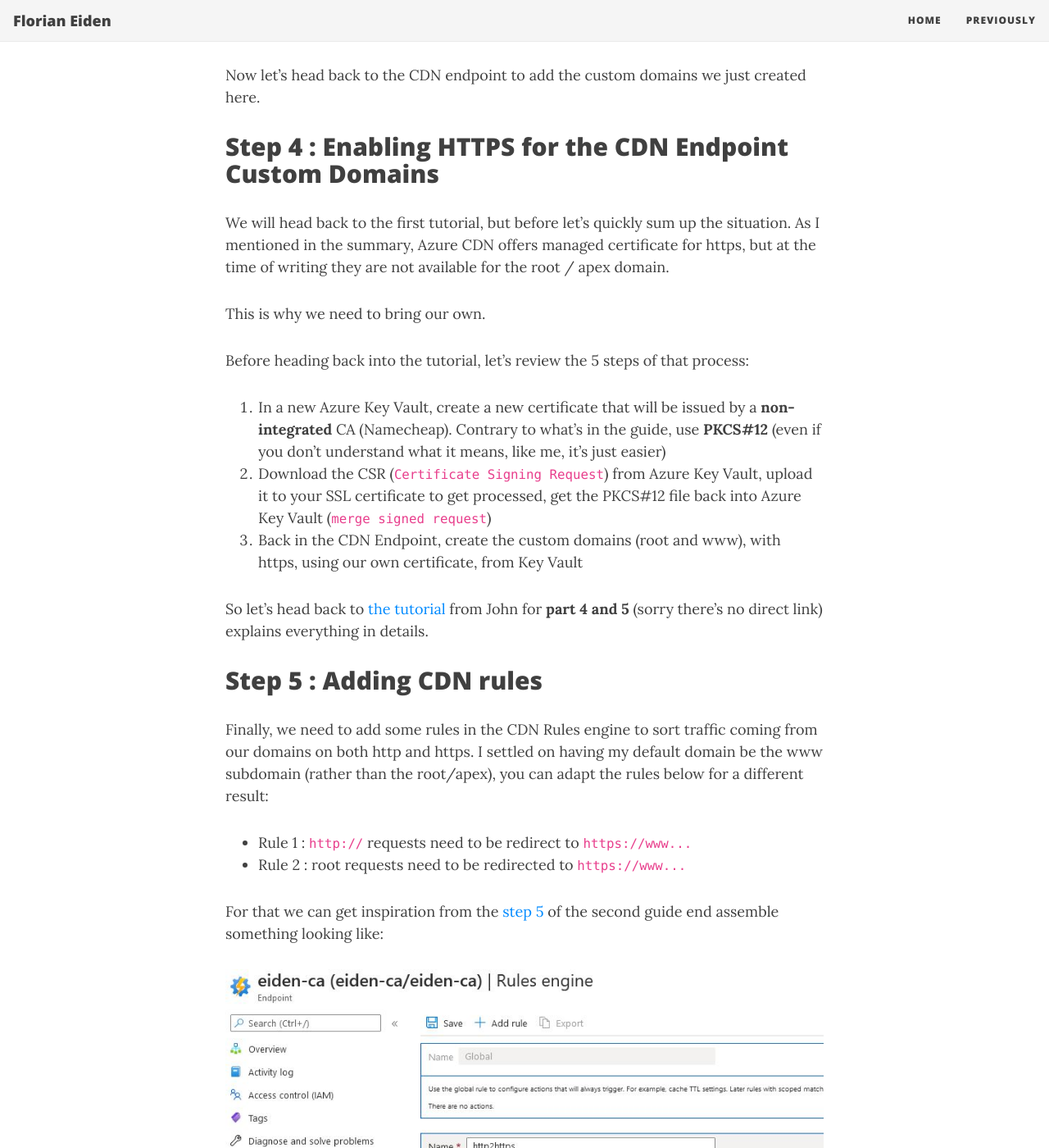
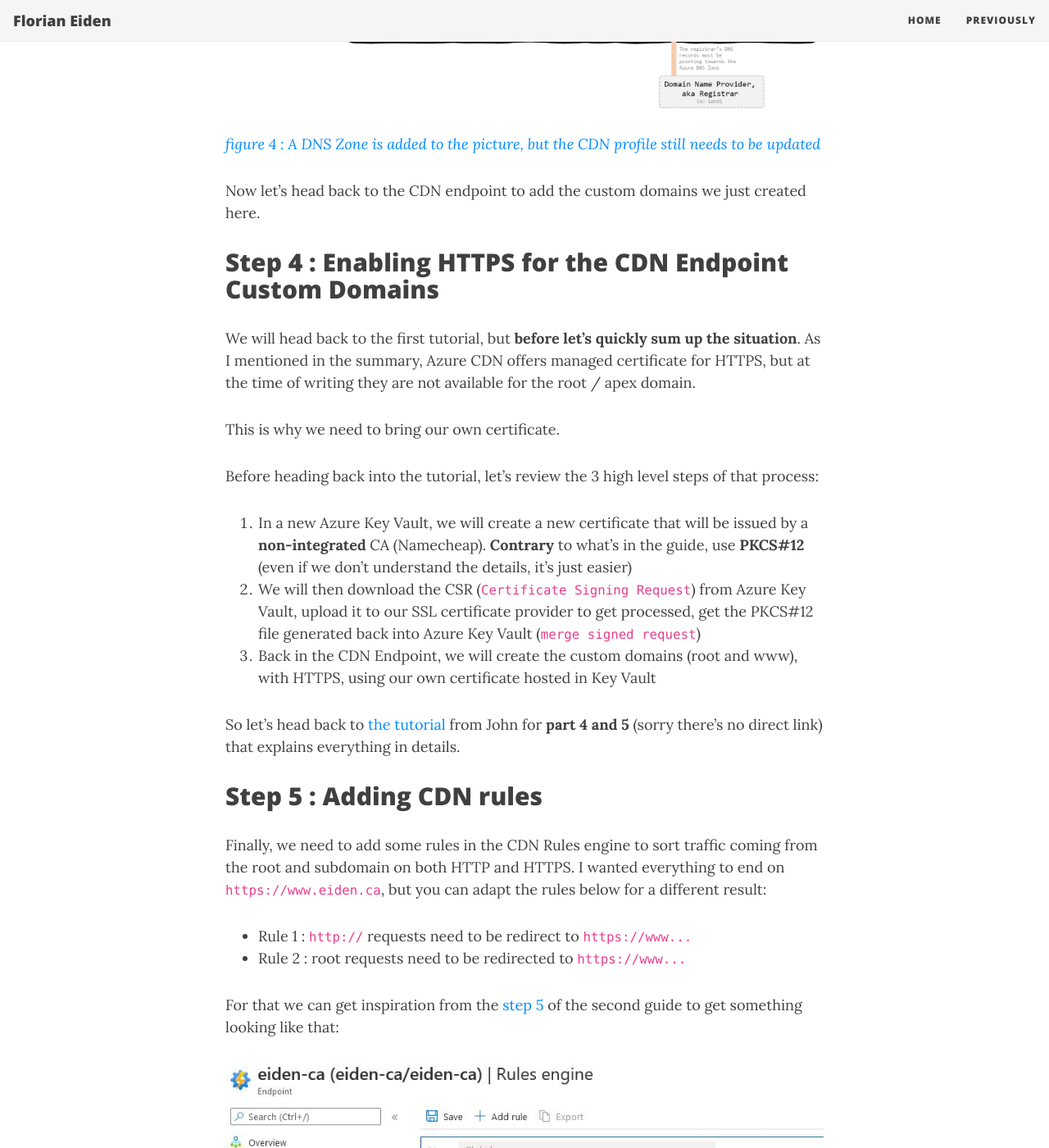
Before and after one commit to Fleid/fleid.github.io, a Jekyll site: the page built from _posts/2020-09-30-azure-static-blog.md, in a window 1280 px wide and 1400 px high, scrolled down 5459 px. Shown: the whole window at 82% size. Built offline with Jekyll 4.4.1, drawn with Linux system fonts in a browser that asks for light colours; nearby versions of some CDN libraries; some of the changed text lies outside the part shown.

Commit message:
Fix following re read

```diff
--- a/_posts/2020-09-30-azure-static-blog.md
+++ b/_posts/2020-09-30-azure-static-blog.md
@@ -10,9 +10,13 @@
 
 <!--more-->
 
-This is not a detailed walk-through. Instead I'll link to existing ones on the area that deserve it.
+This is not a detailed walk-through. Instead I'll link to existing ones on the areas that deserve it.
 
-Noting that $1.5 out of the 2 mentioned in the tile are for the custom domain name and the associated SSL certificate (https). File hosting, CDN and networking in Azure cost less than 50 cents for this application. To be fair, this is not the most read blog of the Internet.
+Noting that $2 out of the 2.5 mentioned in the title are for the custom domain name and the associated SSL certificate for HTTPS. File hosting, CDN and networking in Azure cost less than 50 cents per month for this application.
+
+To be fair, this is not the most read blog of the Internet.
+
+Also I'm using [Jekyll](https://jekyllrb.com/) for this blog, and it's been good to me so far.
 
 ## Summary
 
@@ -20,10 +24,10 @@
 
 - From non-Microsoft providers
   - a **custom domain name** from a registrar of our choosing (I'm using [Gandi](https://www.gandi.net/en-CA)) - here `eiden.ca`
-  - a **SSL certificate**, I recommend Namecheap ([PositiveSSL](https://www.namecheap.com/security/ssl-certificates/comodo/positivessl/)) to procure one. This certificate will need to be generated for the custom domain name we created above (we'll see how). **THIS IS IF** you want https for the **root** of a custom domain ([https://eiden.ca](https://eiden.ca)), even if you just want it to redirect to **www**. This was a must have for me, and the reason for the existence of this very article. If you don't care, you can use the included Azure CDN managed certificate (which at the time of writing doesn't support root).
+  - a **SSL certificate** to enable HTTPS, I recommend Namecheap ([PositiveSSL](https://www.namecheap.com/security/ssl-certificates/comodo/positivessl/)) to procure one. This certificate will need to be generated for the custom domain name we created above (we'll see how). **THIS IS IF** you want HTTPS for the **root** of the custom domain ([https://eiden.ca](https://eiden.ca)), even if you just want it to redirect to **www**. This was a must have for me, and the reason for the existence of this very article. If you don't care, you can use the included Azure CDN managed certificate (which at the time of writing doesn't support root).
 - In Azure
   - a **Storage Account** with [static web hosting](https://docs.microsoft.com/en-us/azure/storage/blobs/storage-blob-static-website) enabled, to host our content
-  - a **Key Vault** to help generate the certificate and hold it once issued
+  - a **Key Vault** to help generate the certificate and hold it once issued by the provider
   - a **CDN Profile**, to cache the content and optimize performance and cost
   - a **DNS Zone**, to manage the custom domain and point the traffic towards the CDN profile
 
@@ -97,28 +101,28 @@
 
 ## Step 4 : Enabling HTTPS for the CDN Endpoint Custom Domains
 
-We will head back to the first tutorial, but before let's quickly sum up the situation. As I mentioned in the summary, Azure CDN offers managed certificate for https, but at the time of writing they are not available for the root / apex domain.
+We will head back to the first tutorial, but **before let's quickly sum up the situation**. As I mentioned in the summary, Azure CDN offers managed certificate for HTTPS, but at the time of writing they are not available for the root / apex domain.
 
-This is why we need to bring our own.
+This is why we need to bring our own certificate.
 
-Before heading back into the tutorial, let's review the 5 steps of that process:
+Before heading back into the tutorial, let's review the 3 high level steps of that process:
 
-1. In a new Azure Key Vault, create a new certificate that will be issued by a **non-integrated** CA (Namecheap). Contrary to what's in the guide, use **PKCS#12** (even if you don't understand what it means, like me, it's just easier)
-1. Download the CSR (`Certificate Signing Request`) from Azure Key Vault, upload it to your SSL certificate to get processed, get the PKCS#12 file back into Azure Key Vault (`merge signed request`)
-1. Back in the CDN Endpoint, create the custom domains (root and www), with https, using our own certificate, from Key Vault
+1. In a new Azure Key Vault, we will create a new certificate that will be issued by a **non-integrated** CA (Namecheap). **Contrary** to what's in the guide, use **PKCS#12** (even if we don't understand the details, it's just easier)
+1. We will then download the CSR (`Certificate Signing Request`) from Azure Key Vault, upload it to our SSL certificate provider to get processed, get the PKCS#12 file generated back into Azure Key Vault (`merge signed request`)
+1. Back in the CDN Endpoint, we will create the custom domains (root and www), with HTTPS, using our own certificate hosted in Key Vault
 
-So let's head back to [the tutorial](https://www.wrightfully.com/azure-static-website-custom-domain-https) from John for **part 4 and 5** (sorry there's no direct link) explains everything in details.
+So let's head back to [the tutorial](https://www.wrightfully.com/azure-static-website-custom-domain-https) from John for **part 4 and 5** (sorry there's no direct link) that explains everything in details.
 
 ## Step 5 : Adding CDN rules
 
-Finally, we need to add some rules in the CDN Rules engine to sort traffic coming from our domains on both http and https. I settled on having my default domain be the www subdomain (rather than the root/apex), you can adapt the rules below for a different result:
+Finally, we need to add some rules in the CDN Rules engine to sort traffic coming from the root and subdomain on both HTTP and HTTPS. I wanted everything to end on `https://www.eiden.ca`, but you can adapt the rules below for a different result:
 
 - Rule 1 : `http://` requests need to be redirect to `https://www...`
 - Rule 2 : root requests need to be redirected to `https://www...`
 
-For that we can get inspiration from the [step 5](https://the.aamodt.family/rune/2020/01/08/tutorial-azure-website.html#step-5-enforce-https) of the second guide end assemble something looking like:
+For that we can get inspiration from the [step 5](https://the.aamodt.family/rune/2020/01/08/tutorial-azure-website.html#step-5-enforce-https) of the second guide to get something looking like that:
 
-![Step 5 : Screenshot of the CDN endpoint rules engine configuration, detailed below](https://raw.githubusercontent.com/Fleid/fleid.github.io/master/_posts/202009_azure_static_blog/step5_rules.jpg)
+![Step 5 : Screenshot of the CDN endpoint rules engine configuration, details below](https://raw.githubusercontent.com/Fleid/fleid.github.io/master/_posts/202009_azure_static_blog/step5_rules.jpg)
 
 *[figure 5 : Rules to manage traffic across domains and protocols](https://raw.githubusercontent.com/Fleid/fleid.github.io/master/_posts/202009_azure_static_blog/step5_rules.jpg)*
 
```
Also changed, not shown: other parts of _posts/2020-09-30-azure-static-blog.md (+3 -3 lines).
